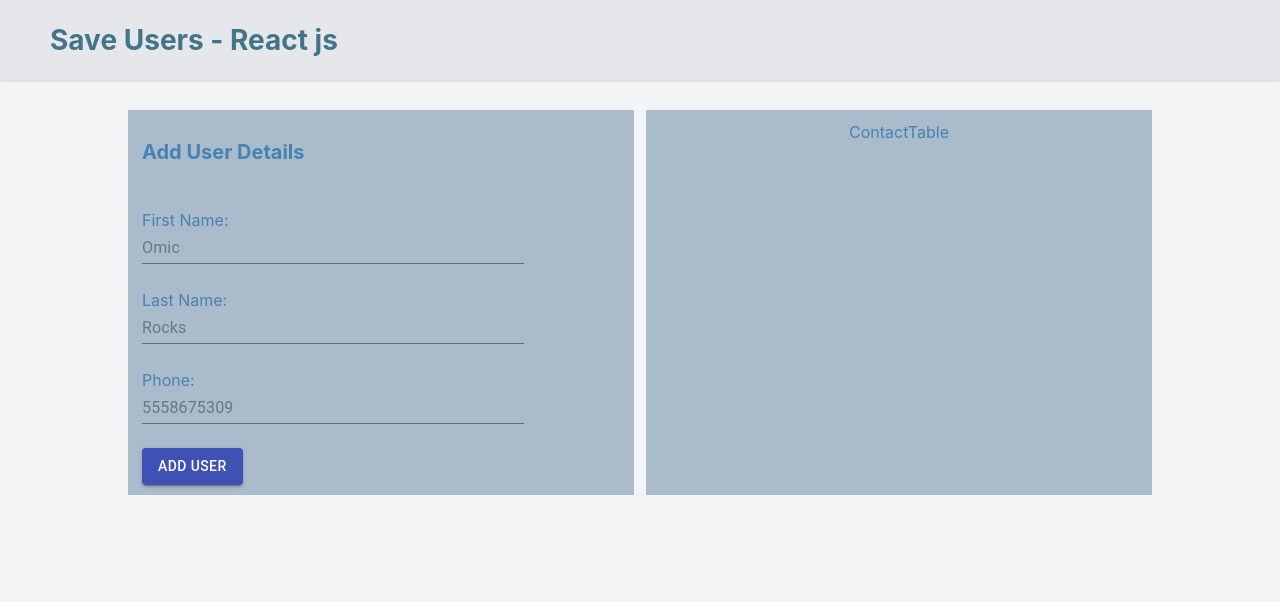
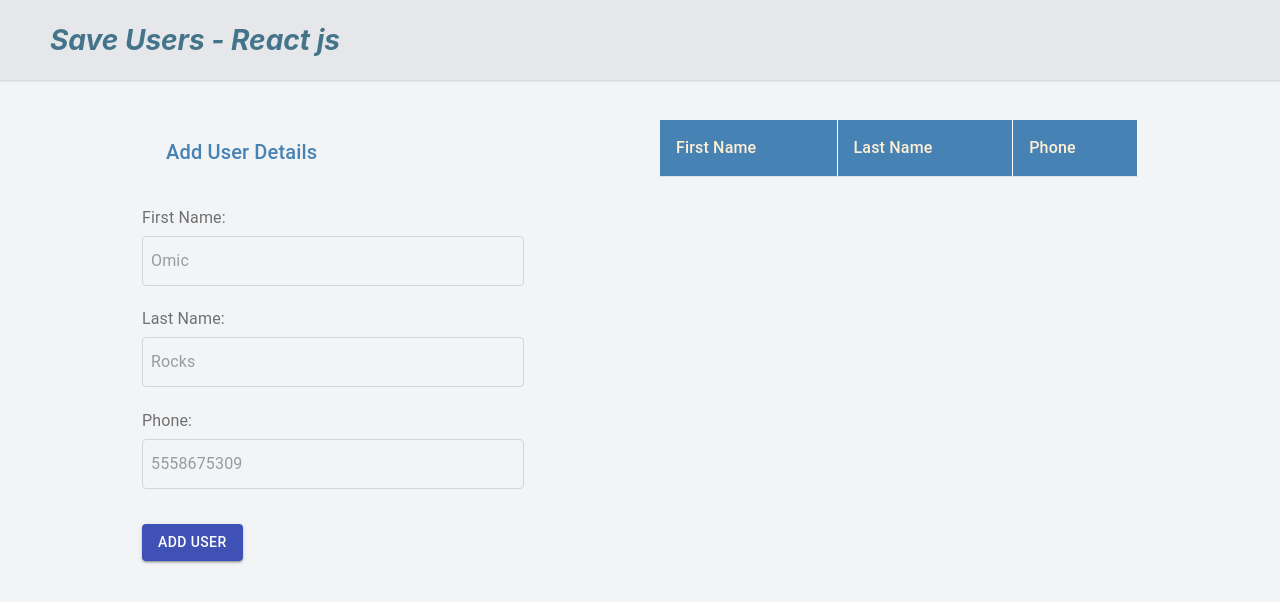
Before and after one commit to amoskipyegon1/UsersCrudApplication, a React (Vite) app in the folder PhoneBook/: page / in a window 1280 px wide. Shown: the top 602 px of the page. Built offline with nearby package versions, Linux system fonts and the light colour scheme.

Commit message:
feat: Updates on contacts table

```diff
--- a/PhoneBook/package.json
+++ b/PhoneBook/package.json
@@ -9,7 +9,10 @@
     "preview": "vite preview"
   },
   "dependencies": {
+    "@emotion/react": "^11.10.4",
+    "@emotion/styled": "^11.10.4",
     "@material-ui/core": "^4.12.4",
+    "@mui/material": "^5.10.4",
     "react": "^18.2.0",
     "react-dom": "^18.2.0"
   },
--- a/PhoneBook/src/components/App.tsx
+++ b/PhoneBook/src/components/App.tsx
@@ -13,10 +13,16 @@ const Main = styled('main')({
   gap: '12px',
   transition: 'width 300ms ease',
   // backgroundColor: '#000',
+  ['@media (max-width: 950px)']: {
+    flexDirection: 'row',
+    width: '100%',
+  },
+
   ['@media (max-width: 780px)']: {
     flexDirection: 'column',
     width: '100%',
-  }
+    gap: '40px'
+  },
 })
 const useStyles = makeStyles({
   container: {
@@ -24,7 +30,7 @@ const useStyles = makeStyles({
     display: 'flex',
     justifyContent: 'center',
     padding: '10px 4px',
-    backgroundColor: '#abc',
+    // backgroundColor: '#abc',
     transition: 'width 300ms ease',
     ['@media (max-width: 780px)']: {
       width: '95%',
--- a/PhoneBook/src/components/ContactTable.tsx
+++ b/PhoneBook/src/components/ContactTable.tsx
@@ -1,7 +1,32 @@
+import { styled, Table, TableCell, TableHead, TableRow } from '@material-ui/core';
 import React from 'react'
 
+
+const Section = styled('section')({
+  display: 'flex',
+  flexDirection: 'column',
+  width: '100%',
+  padding: '0px 10px',
+  gap: '1.6rem',
+})
+const StyleTH = styled(TableCell)({
+  backgroundColor: 'steelblue',
+  color: 'papayawhip',
+  borderRight: '1px solid #fff',
+  fontSize: '16px',
+})
 export const ContactTable = () => {
   return (
-    <div>ContactTable</div>
+    <Section>
+      <Table>
+        <TableHead>
+          <TableRow>
+            <StyleTH align='left'>First Name</StyleTH>
+            <StyleTH align='left'>Last Name</StyleTH>
+            <StyleTH align='left'>Phone</StyleTH>
+          </TableRow>
+        </TableHead>
+      </Table>
+    </Section>
   )
 }
--- a/PhoneBook/src/components/PhoneDetailsForm.tsx
+++ b/PhoneBook/src/components/PhoneDetailsForm.tsx
@@ -1,28 +1,41 @@
 import React from 'react';
-import { Button, Input, makeStyles, styled } from '@material-ui/core';
+import { Button, DialogTitle, FormLabel, Input, makeStyles, styled, TextareaAutosize, TextField } from '@material-ui/core';
 
 const useStyles = makeStyles({
     form: {
         display: 'flex',
         flexDirection: 'column',
-        justifyContent: 'center',
-        // alignItems: 'center',
+        justifyContent: 'flex-start',
         width: '100%',
         padding: '0px 10px',
-        gap: '1.5rem',
+        gap: '1.6rem',
     },
     input_field: {
         display: 'flex',
         flexDirection: 'column',
-        width: '100%'
+        width: '100%',
+        gap: '10px'
     },
     input: {
         width: '80%',
+        padding: '8px 8px',
+        border: '1px solid #d1d5db',
+        borderRadius: '4px',
+        transition: 'border 300ms ease',
+        '&:hover': {
+            border: '1px solid steelblue',
+        },
+        '&:focus': {
+            border: '1px solid steelblue',
+        }
     },
+    submit_btn: {
+        marginTop: '10px'
+    }
 })
 
 const Header = styled('h3')({
-    fontSize: '20px',
+    // fontSize: '20px',
     width: '100%',
     textAlign: 'start',
 })
@@ -31,22 +44,23 @@ export const PhoneDetailsForm = (): JSX.Element => {
     const classes = useStyles();
     return (
         <form className={classes.form}>
-            <Header>Add User Details</Header>
+            <DialogTitle style={{textAlign: 'start'}}>Add User Details</DialogTitle>
             <div className={classes.input_field}>
-                <label htmlFor="fname">First Name:</label>
-                <Input type='text' id='fname' className={classes.input} placeholder='Omic' />
+                <FormLabel htmlFor='fname'>First Name:</FormLabel>
+                <Input type='text' id='fname' className={classes.input} disableUnderline placeholder='Omic' />
             </div>
             <div className={classes.input_field}>
-                <label htmlFor="lname">Last Name:</label>
-                <Input type='text' id='lname' className={classes.input} placeholder='Rocks' />
+                <FormLabel htmlFor='lname'>Last Name:</FormLabel>
+                <Input type='text' id='lname' className={classes.input} disableUnderline placeholder='Rocks' />
             </div>
             <div className={classes.input_field}>
-                <label htmlFor="phone">Phone:</label>
-                <Input type='text' id='phone' className={classes.input} placeholder='5558675309' />
+                <FormLabel htmlFor='phone'>Phone:</FormLabel>
+                <Input type='text' id='phone' className={classes.input} disableUnderline placeholder='5558675309' />
             </div>
-            <div className="submit-btn">
+            <div className={classes.submit_btn}>
                 <Button color="primary" variant="contained" size='medium' type='submit'>Add User</Button>
             </div>
         </form>
     )
 }
+// @material-ui/core
--- a/PhoneBook/src/components/TopBar.tsx
+++ b/PhoneBook/src/components/TopBar.tsx
@@ -17,10 +17,12 @@ const NameTitle = styled('h3')({
     padding: '0px 50px',
     fontWeight: 'bolder',
     fontSize: '28px',
+    // fontFamily: 'Cambria',
+    fontStyle: 'italic',
     transition: 'font-size 300ms ease , padding 300ms ease',
     ['@media (max-width: 640px)']: {
-        padding: '0px 4px',
-        fontSize: '24px',
+        padding: '0px 8px',
+        fontSize: '26px',
     }
 })
 export const TopBar = () => {
```
Also changed, not shown: 1 other file (tests, documents, lock files or other folders).
